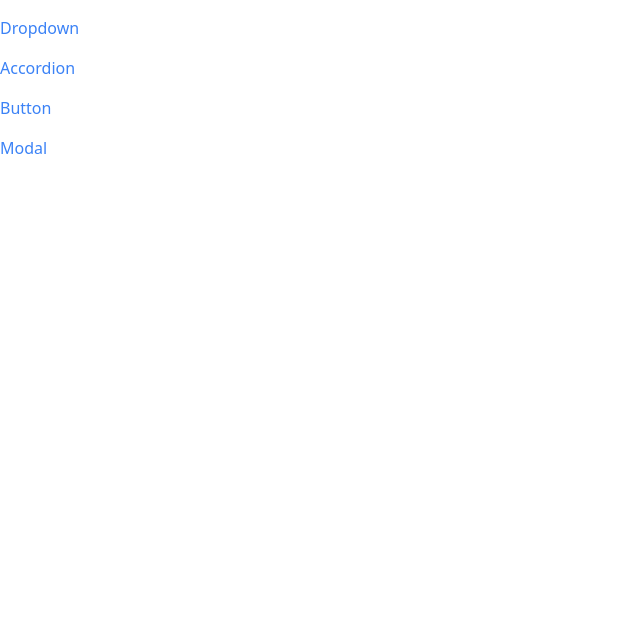
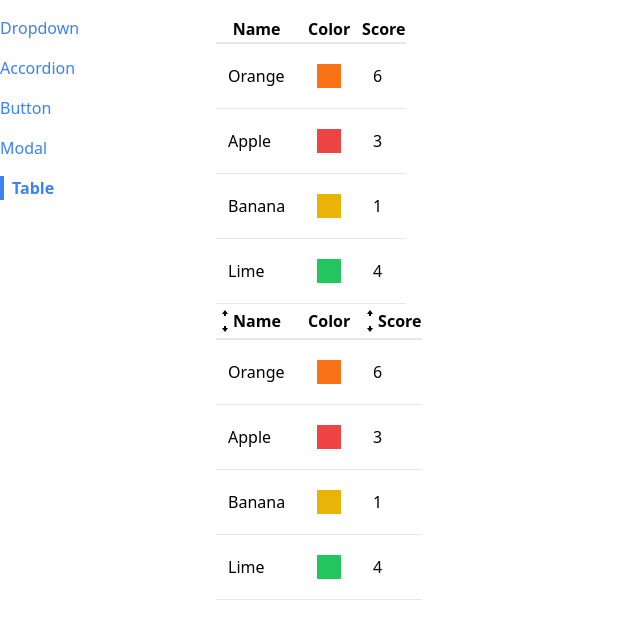
Before and after one commit to imnamnv/react-practice-comps, a React (Create React App) app: page /table in a window 1280 px wide. Shown: the top 618 px of the page, without its empty margins (0-640 px from the left). Built offline with nearby package versions, Linux system fonts and the light colour scheme.

Commit message:
Table Component

```diff
--- a/src/App.jsx
+++ b/src/App.jsx
@@ -5,6 +5,7 @@ import DropdownPage from "./pages/DropdownPage";
 import Sidebar from "./components/Sidebar";
 import "./index.css";
 import ModalPage from "./pages/ModalPage";
+import TablePage from "./pages/TablePage";
 
 function App() {
   return (
@@ -20,6 +21,9 @@ function App() {
         <Route path={"/modal"}>
           <ModalPage />
         </Route>
+        <Route path={"/table"}>
+          <TablePage />
+        </Route>
         <Route path={"/"}>
           <DropdownPage />
         </Route>
--- a/src/components/Sidebar.js
+++ b/src/components/Sidebar.js
@@ -9,6 +9,7 @@ function Sidebar() {
     { label: "Accordion", path: "/accordion" },
     { label: "Button", path: "/buttons" },
     { label: "Modal", path: "/modal" },
+    { label: "Table", path: "/table" },
   ];
 
   const renderedLinks = links.map((link) => {
--- /dev/null
+++ b/src/components/SortableTable.js
@@ -0,0 +1,101 @@
+import { useState } from "react";
+import { GoArrowSmallDown, GoArrowSmallUp } from "react-icons/go";
+import Table from "./Table";
+
+function SortableTable(props) {
+  const [sortOrder, setSortOrder] = useState(null);
+  const [sortBy, setSortBy] = useState(null);
+
+  const { config, data } = props;
+
+  const handleClick = (label) => {
+    if (sortBy && label !== sortBy) {
+      setSortBy(label);
+      setSortOrder("asc");
+      return;
+    }
+
+    if (sortOrder === null) {
+      setSortOrder("asc");
+      setSortBy(label);
+    } else if (sortOrder === "asc") {
+      setSortBy(label);
+      setSortOrder("desc");
+    } else {
+      setSortBy(null);
+      setSortOrder(null);
+    }
+    return label;
+  };
+
+  const updatedConfig = config.map((column) => {
+    if (!column.sortValue) return column;
+
+    return {
+      ...column,
+      header: (
+        <th onClick={() => handleClick(column.label)}>
+          <div className="flex items-center">
+            {getIcons(column.label, sortBy, sortOrder)}
+            {column.label}
+          </div>
+        </th>
+      ),
+    };
+  });
+
+  // Only sort data if sortOrder && sortBy are not null
+  // Make a copy of the 'data' prop
+  // Find the correct sortValue function and use it for sorting
+  let sortedData = data;
+
+  if (sortOrder && sortBy) {
+    const { sortValue } = config.find((column) => sortBy === column.label);
+    sortedData = [...data].sort((a, b) => {
+      const valueA = sortValue(a);
+      const valueB = sortValue(b);
+
+      const reverseOrder = sortOrder === "asc" ? 1 : -1;
+      if (typeof valueA === "string") {
+        return valueA.localeCompare(valueB) * reverseOrder;
+      } else {
+        return (valueA - valueB) * reverseOrder;
+      }
+    });
+  }
+
+  return <Table {...props} data={sortedData} config={updatedConfig} />;
+}
+
+function getIcons(label, sortBy, sortOrder) {
+  if (label !== sortBy) {
+    return (
+      <div>
+        <GoArrowSmallUp />
+        <GoArrowSmallDown />
+      </div>
+    );
+  }
+  if (sortOrder === "asc") {
+    return (
+      <div>
+        <GoArrowSmallUp />
+      </div>
+    );
+  } else if (sortOrder === "desc") {
+    return (
+      <div>
+        <GoArrowSmallDown />
+      </div>
+    );
+  } else if (sortOrder === null) {
+    return (
+      <div>
+        <GoArrowSmallUp />
+        <GoArrowSmallDown />
+      </div>
+    );
+  }
+}
+
+export default SortableTable;
--- /dev/null
+++ b/src/components/Table.js
@@ -0,0 +1,37 @@
+import { Fragment } from "react";
+
+function Table({ data, config, keyFn }) {
+  const renderedHeader = config.map((column) => {
+    if (column.header) {
+      return <Fragment key={column.label}>{column.header}</Fragment>;
+    }
+    return <th key={column.label}>{column.label}</th>;
+  });
+
+  const renderedRows = data.map((rowData) => {
+    const rendedCells = config.map((columm) => {
+      return (
+        <td key={columm.label} className="p-3">
+          {columm.render(rowData)}
+        </td>
+      );
+    });
+
+    return (
+      <tr className="border-b" key={keyFn(rowData)}>
+        {rendedCells}
+      </tr>
+    );
+  });
+
+  return (
+    <table className="table-auto border-spacing-2">
+      <thead>
+        <tr className="border-b-2">{renderedHeader}</tr>
+      </thead>
+      <tbody>{renderedRows}</tbody>
+    </table>
+  );
+}
+
+export default Table;
--- /dev/null
+++ b/src/pages/TablePage.js
@@ -0,0 +1,47 @@
+import SortableTable from "../components/SortableTable";
+import Table from "../components/Table";
+
+function TablePage() {
+  const data = [
+    { name: "Orange", color: "bg-orange-500", score: 6 },
+    { name: "Apple", color: "bg-red-500", score: 3 },
+    { name: "Banana", color: "bg-yellow-500", score: 1 },
+    { name: "Lime", color: "bg-green-500", score: 4 },
+  ];
+
+  const config = [
+    {
+      label: "Name",
+      render: (fruit) => {
+        return fruit.name;
+      },
+      sortValue: (fruit) => fruit.name,
+    },
+    {
+      label: "Color",
+      render: (fruit) => {
+        return <div className={`p-3 m-2 ${fruit.color}`}></div>;
+      },
+    },
+    {
+      label: "Score",
+      render: (fruit) => {
+        return fruit.score;
+      },
+      sortValue: (fruit) => fruit.score,
+    },
+  ];
+
+  const keyFn = (fruit) => {
+    return fruit.name;
+  };
+
+  return (
+    <div>
+      <Table data={data} config={config} keyFn={keyFn} />
+      <SortableTable data={data} config={config} keyFn={keyFn} />
+    </div>
+  );
+}
+
+export default TablePage;
```
Also changed, not shown: 2 other files (tests, documents, lock files or other folders).
